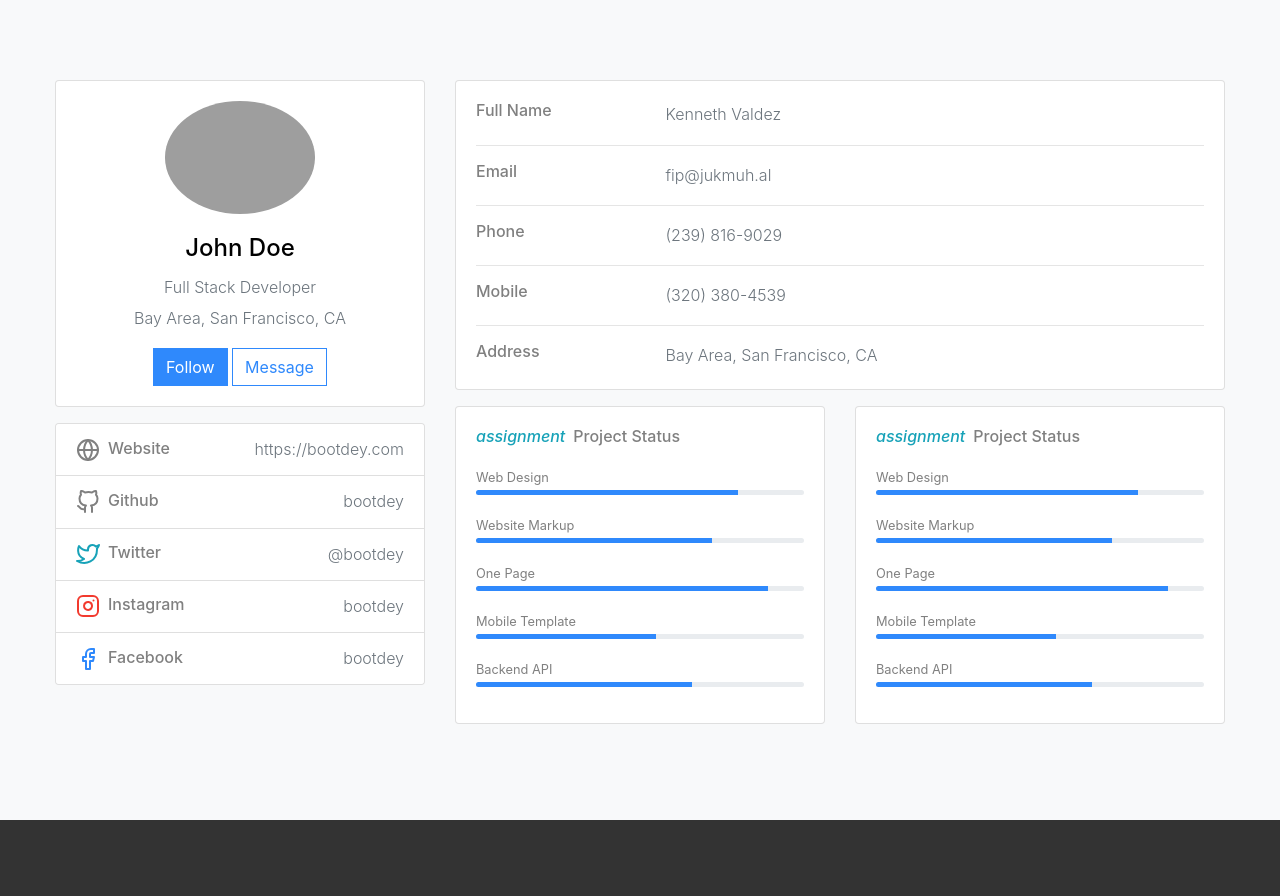
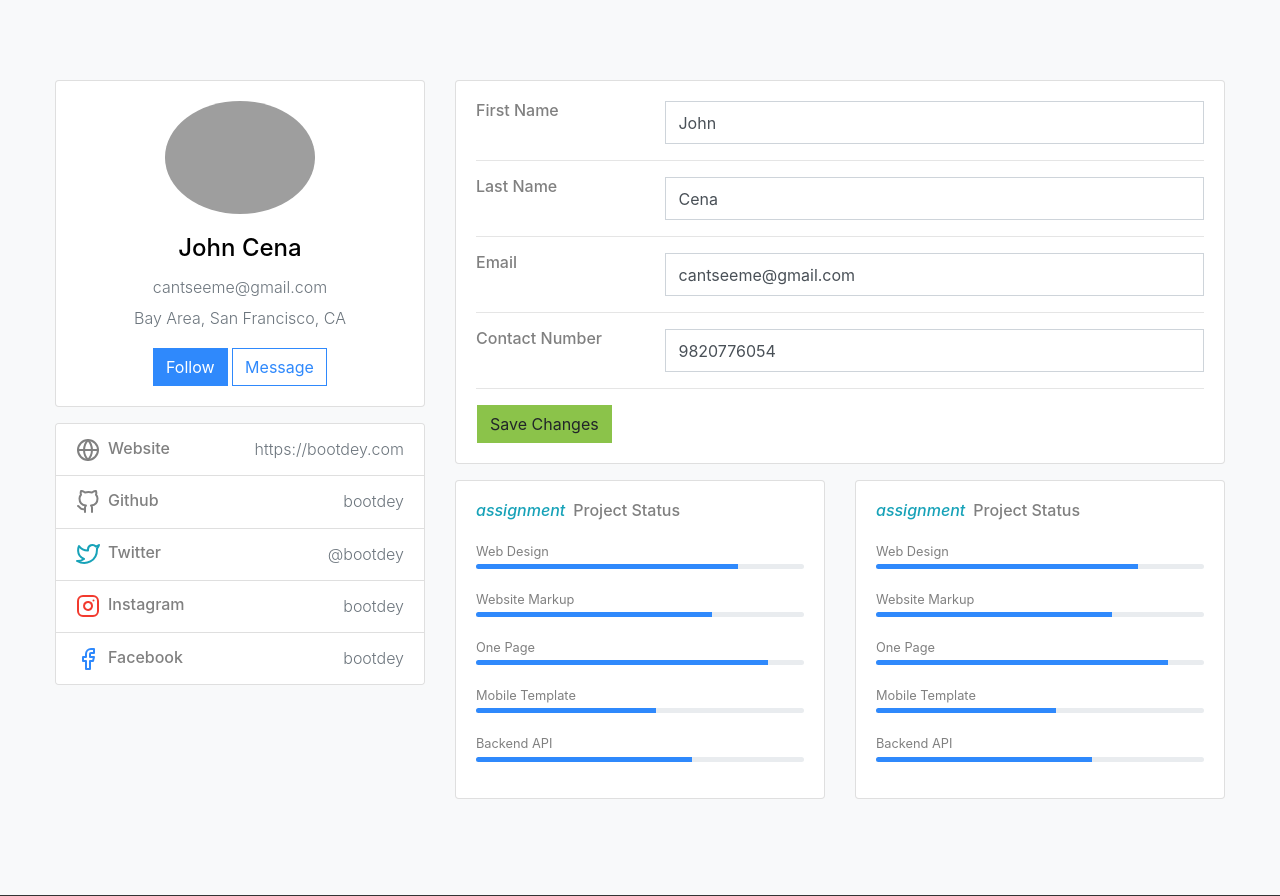
Before and after one commit to param-s-8/blog-it, a PHP site: page /user_profile.php in a window 1280 px wide. Shown: the part 134-1030 px from the top of the page. Run offline with PHP 8.4, Linux system fonts and the light colour scheme; a user stored in the database is signed in; some libraries are stand-ins or nearby versions; some web fonts are replaced; grey boxes are pictures that could not be loaded.

Commit message:
user profile session config

```diff
--- a/index.php
+++ b/index.php
@@ -70,7 +70,7 @@
                   <?php
                     if(isset($_SESSION['user_id'])){
                       echo "<li><a href='logout.php'>Log Out</a></li>";
-                      echo "<li class='disabled'><a href='#'>"."Hello, ".$_SESSION['ufname']."</a></li>";
+                      echo "<li class='disabled'><a href='user_profile.php'>"."Hello, ".$_SESSION['ufname']."</a></li>";
                     }else{
                       echo "<li><a href='login.php'>Log In</a></li>";
                     }
--- a/user_profile.php
+++ b/user_profile.php
@@ -25,6 +25,93 @@
     <link rel="stylesheet" href="css/style.css" />
   </head>
   <body>
+
+  <?php
+        error_reporting(E_ALL & ~E_NOTICE & ~E_WARNING) ;
+
+        $errFname = $errLname = $errEmail = $errNum = $errPref = '';
+        if ($_SERVER["REQUEST_METHOD"] == "POST") {
+
+            if(empty($_POST['email'])){
+                $errEmail = 'Email is required!';
+            }else{
+              if(!filter_var($_POST['email'], FILTER_VALIDATE_EMAIL)){
+                  $errEmail = 'Please Provide A Valid Email-Id!';
+              }else{
+                $email = $_POST['email'];
+              }
+            }
+
+            if(empty(trim($_POST['fname']))){
+              $errFname = 'First Name is required!';
+            }else{
+              if (preg_match('/[\s+]|[0-9]/',trim($_POST['fname']))){
+                $errFname = 'First Name must not contain whitespaces or numbers!';
+              }else{
+                $fname = trim($_POST['fname']);
+              }
+            }
+
+            if(empty(trim($_POST['lname']))){
+              $errLname = 'Last Name is required!';
+            }else{
+              if (preg_match('/[\s+]|[0-9]/',trim($_POST['lname']))){
+                $errLname = 'Last Name must not contain whitespaces or numbers!';
+              }else{
+                $lname = trim($_POST['lname']);
+              }
+            }
+
+
+            if(empty($_POST['conNo'])){
+              $errNum = 'Contact Number is required!';
+            }else{
+              $min = 1000000000; $max = 9999999999;
+              if (filter_var($_POST['conNo'], FILTER_VALIDATE_INT, array("options" => array("min_range"=>$min, "max_range"=>$max))) === false){
+                  $errNum = 'Please Enter Valid 10 digit Number!';
+              }else{
+                $num = $_POST['conNo'];
+              }
+            }
+
+            if(($errFname == '')&&($errLname == '')&&($errEmail == '')&&($errNum == '')&&($errPref == '')){
+                /* include_once('regInsert.php'); */
+                include_once('creds.php');
+                if(!$conn){
+                    die("<br>Error in creating a connection: " . mysqli_connect_error());
+                }else{
+
+                    if(isset($_POST['submit'])){
+                        $sess_id = $_SESSION['user_id'];
+
+
+                        $query = "UPDATE registered_users SET fname = '$fname' , lname = '$lname' , email = '$email',
+                        number = $num WHERE user_id='$sess_id' ";
+
+                        if(mysqli_query($conn,$query)){
+                            echo "<script>
+                                alert('Profile updated succesfully!');
+                              </script>";
+
+                            $_SESSION['uemail'] = $email;
+                            $_SESSION['ufname'] = $fname;
+                            $_SESSION['ulname'] = $lname;
+                            $_SESSION['unumber'] = $num;
+                            $_SESSION['upref'] = $final;
+
+                        }else{
+                            echo "<script>
+                                alert('A problem occurred while registration ');
+                                </script>";
+                        }
+                    }
+                }
+            }
+        }
+      ?>
+
+
+
     <div class="site-wrap">
       <div class="site-mobile-menu">
         <div class="site-mobile-menu-header">
@@ -70,7 +157,7 @@
                   <?php
                     if(isset($_SESSION['user_id'])){
                       echo "<li><a href='logout.php'>Log Out</a></li>";
-                      echo "<li class='disabled'><a href='#'>"."Hello, ".$_SESSION['ufname']."</a></li>";
+                      echo "<li class='disabled'><a href='user_profile.php'>"."Hello, ".$_SESSION['ufname']."</a></li>";
                     }else{
                       echo "<li><a href='login.php'>Log In</a></li>";
                     }
@@ -115,8 +202,8 @@
                         <div class="d-flex flex-column align-items-center text-center">
                         <img src="https://bootdey.com/img/Content/avatar/avatar7.png" alt="Admin" class="rounded-circle" width="150">
                         <div class="mt-3">
-                            <h4>John Doe</h4>
-                            <p class="text-secondary mb-1">Full Stack Developer</p>
+                            <h4><?php echo $_SESSION['ufname']." ". $_SESSION['ulname']; ?></h4>
+                            <p class="text-secondary mb-1"><?php echo $_SESSION['uemail']; ?></p>
                             <p class="text-muted font-size-sm">Bay Area, San Francisco, CA</p>
                             <button class="btn btn-primary">Follow</button>
                             <button class="btn btn-outline-primary">Message</button>
@@ -153,14 +240,31 @@
                 </div>
 
                 <div class="col-md-8">
+
                     <div class="card mb-3">
                       <div class="card-body">
+                        <form method='POST' action="<?php echo htmlspecialchars($_SERVER["PHP_SELF"]);?>">
                           <div class="row">
                             <div class="col-sm-3">
-                            <h6 class="mb-0">Full Name</h6>
+                                <h6 class="mb-0">First Name</h6>
                             </div>
                             <div class="col-sm-9 text-secondary">
-                            Kenneth Valdez
+                                <input type="text" class="form-control" id="fname" name="fname" placeholder="John"
+                                  value = "<?php echo $_SESSION['ufname'];?>"
+                                >
+                                <span class='text-danger'><?php echo $errFname;?></span>
+                            </div>
+                          </div>
+                          <hr>
+                          <div class="row">
+                            <div class="col-sm-3">
+                                <h6 class="mb-0">Last Name</h6>
+                            </div>
+                            <div class="col-sm-9 text-secondary">
+                            <input type="text" class="form-control" id="lname" name="lname" placeholder="Doe"
+                              value = "<?php echo $_SESSION['ulname'];?>"
+                            >
+                            <span class='text-danger'><?php echo $errLname;?></span>
                             </div>
                           </div>
                           <hr>
@@ -169,38 +273,50 @@
                               <h6 class="mb-0">Email</h6>
                           </div>
                           <div class="col-sm-9 text-secondary">
-                            fip@jukmuh.al
+                          <input type="email" class="form-control" id="email" name="email" placeholder="abc@example.com"
+                            value = "<?php echo $_SESSION['uemail'];?>"
+                          >
+                          <span class='text-danger'><?php echo $errEmail;?></span>
                           </div>
                           </div>
                           <hr>
                           <div class="row">
                           <div class="col-sm-3">
-                            <h6 class="mb-0">Phone</h6>
+                              <h6 class="mb-0">Contact Number</h6>
                           </div>
                           <div class="col-sm-9 text-secondary">
-                            (239) 816-9029
+                            <input type="number" class="form-control" id="conNo" name="conNo" placeholder="Enter contact number"
+                            value = "<?php echo $_SESSION['unumber'];?>"
+                            >
+                            <span class='text-danger'><?php echo $errNum;?></span>
                           </div>
                           </div>
-                        <hr>
-                        <div class="row">
-                        <div class="col-sm-3">
-                            <h6 class="mb-0">Mobile</h6>
-                        </div>
-                        <div class="col-sm-9 text-secondary">
-                            (320) 380-4539
-                        </div>
-                        </div>
-                        <hr>
+                          <!-- <hr>
                           <div class="row">
                             <div class="col-sm-3">
                                 <h6 class="mb-0">Address</h6>
                             </div>
                             <div class="col-sm-9 text-secondary">
-                            Bay Area, San Francisco, CA
+                              <select class="form-control multipicker" id="prefer" name="prefer[]" type="text" multiple>
+                                <option value='nature' selected>Nature</option>
+                                <option value='travel'>Travel</option>
+                                <option value='politics'>Politics</option>
+                                <option value='sports'>Sports</option>
+                                <option value='tech'>Tech</option>
+                              </select>
+                              <span class='text-danger'><?php echo $errPref;?></span>
+                            </div>
+                          </div> -->
+                          <hr>
+                          <div class="row">
+                          <input type="submit" class="btn btn-success ml-3" value='Save Changes' name='submit'>
+                          </div>
+                        </form>
                       </div>
                     </div>
-                    </div>
-                    </div>
+
+
+
                     <div class="row gutters-sm">
                     <div class="col-sm-6 mb-3">
                         <div class="card h-100">
```
Lines whose indentation alone changed are shown as unchanged.
